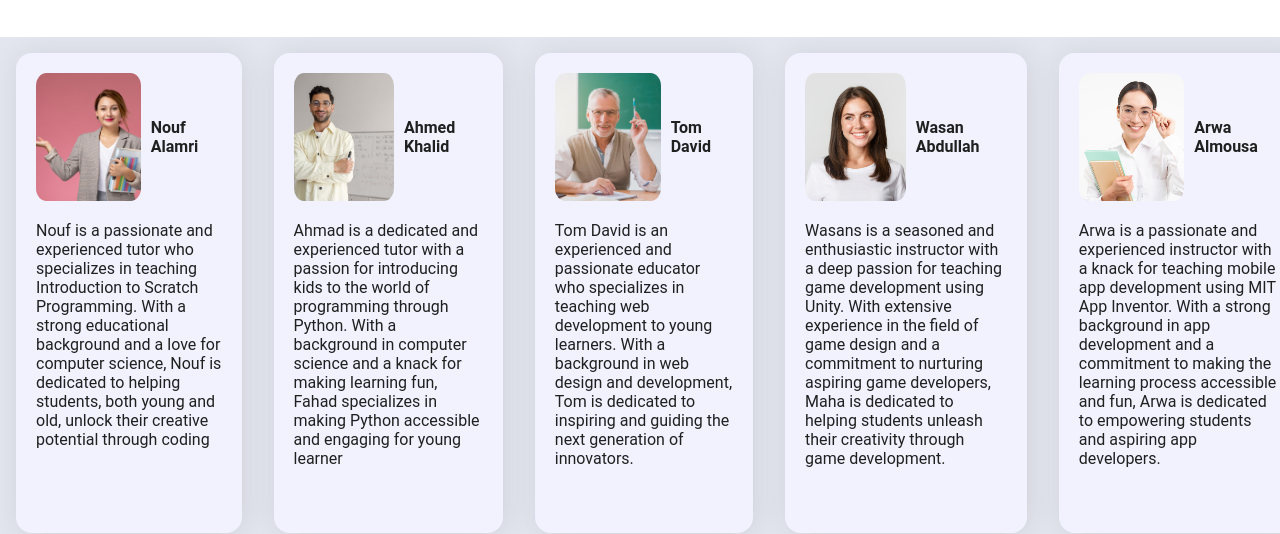
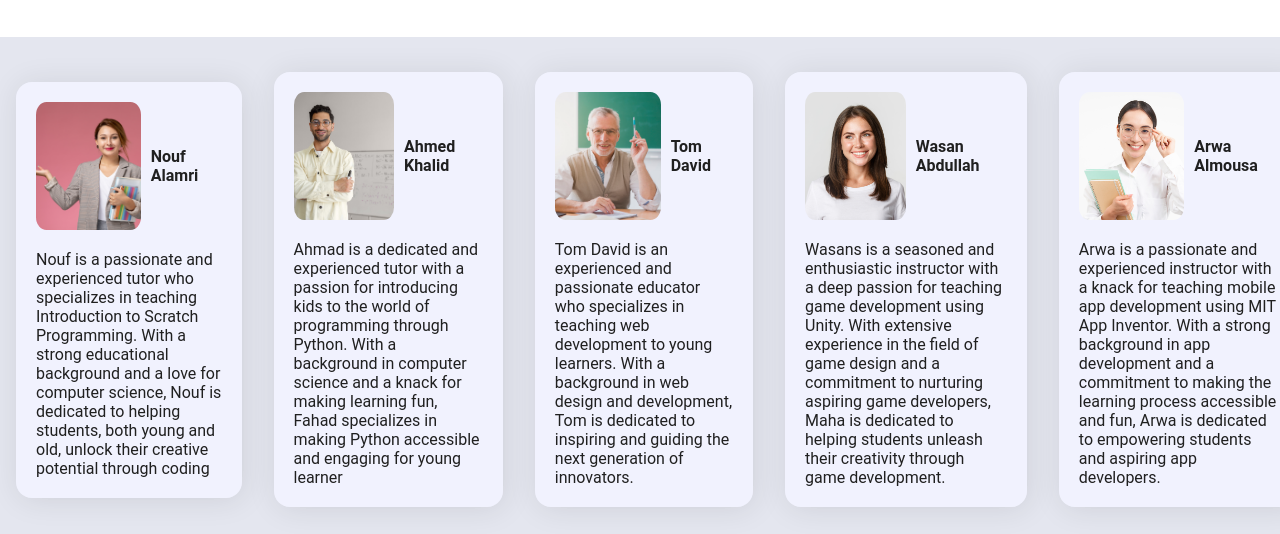
Before and after one commit to lene1989/ByteSizedExperts.github.io, a plain HTML site: page TutorsPage.html in a window 1280 px wide. Shown: the part 288-822 px from the top of the page. Drawn offline with Linux system fonts and the light colour scheme.

Commit message:
modified

```diff
--- a/css/tutors.css
+++ b/css/tutors.css
@@ -76,7 +76,7 @@ margin-bottom: 20px;
     cursor: pointer;
     border-radius:1em;
     width: 60vw ;
-    height: 60vh;
+    height: 100%;
 }
 
 .profile-img{
```
